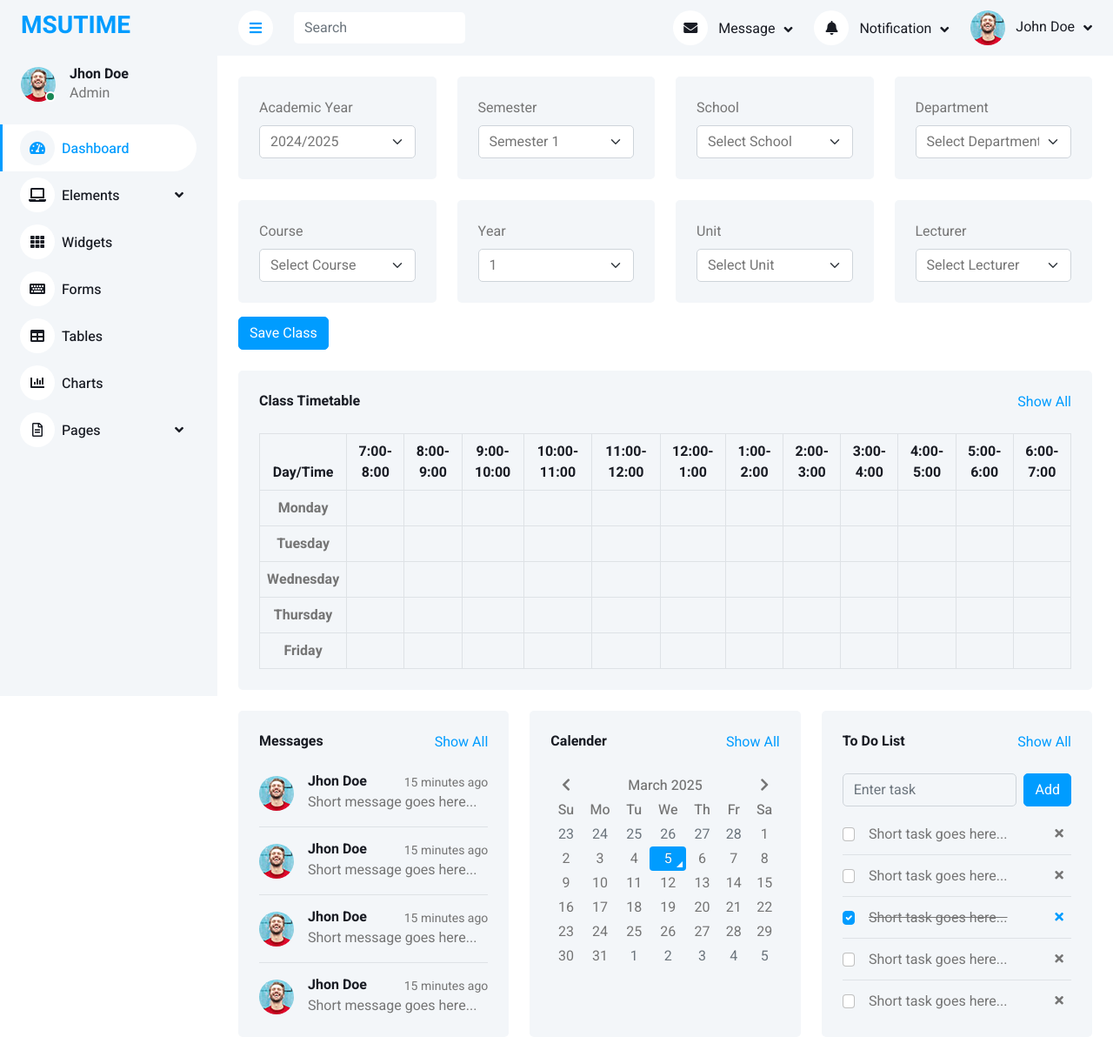
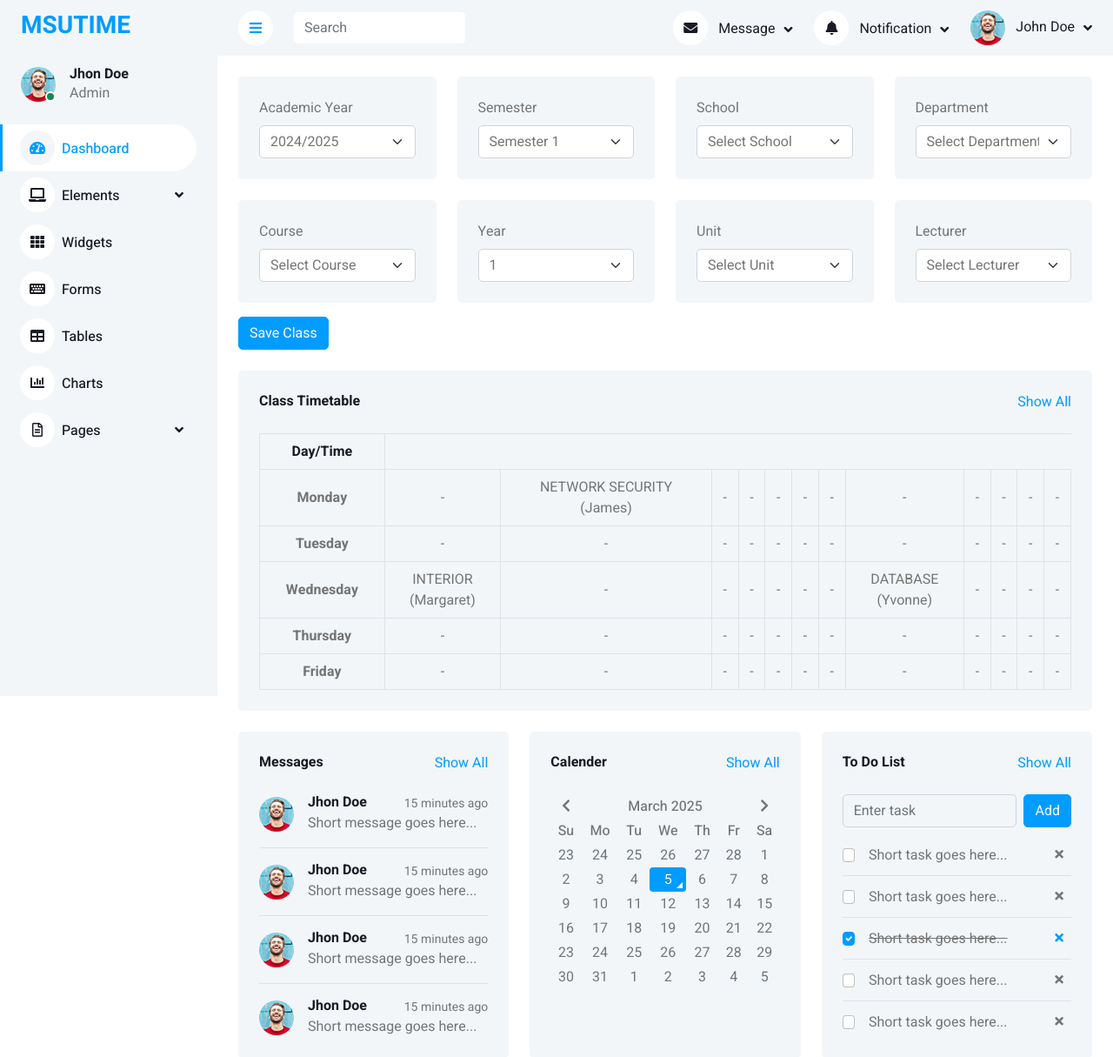
Before and after one commit to brandonladen/Django_University_Timetable, a Django app: page / in a window 1280 px wide. Shown: the top 1215 px of the page at 87% size. Run offline with Django 5.2, Linux system fonts and the light colour scheme; data comes from the database, SQL or seed files in the repository; both versions use the stored data as it was after the commit; lists and menus that the app fills with data are empty; some libraries are stand-ins or nearby versions.

Commit message:
timetable frontend view

```diff
--- a/templates/timetabling/index.html
+++ b/templates/timetabling/index.html
@@ -1,4 +1,6 @@
 {% load static %}
+
+{% load custom_filters %}
 
 <!DOCTYPE html>
 <html lang="en">
@@ -287,6 +289,7 @@
 
 
             <!-- Front end timetable view -->
+
             <div class="container-fluid pt-4 px-4">
                 <div class="bg-light text-center rounded p-4">
                     <div class="d-flex align-items-center justify-content-between mb-4">
@@ -294,100 +297,17 @@
                         <a href="">Show All</a>
                     </div>
                     <div class="table-responsive">
-                        <table class="table text-center align-middle table-bordered table-hover mb-0">
+                        <table id="timetable" class="table text-center align-middle table-bordered table-hover mb-0">
                             <thead>
                                 <tr class="text-dark">
                                     <th scope="col">Day/Time</th>
-                                    <th scope="col">7:00-8:00</th>
-                                    <th scope="col">8:00-9:00</th>
-                                    <th scope="col">9:00-10:00</th>
-                                    <th scope="col">10:00-11:00</th>
-                                    <th scope="col">11:00-12:00</th>
-                                    <th scope="col">12:00-1:00</th>
-                                    <th scope="col">1:00-2:00</th>
-                                    <th scope="col">2:00-3:00</th>
-                                    <th scope="col">3:00-4:00</th>
-                                    <th scope="col">4:00-5:00</th>
-                                    <th scope="col">5:00-6:00</th>
-                                    <th scope="col">6:00-7:00</th>
+                                    {% for hour in hours %}
+                                        <th scope="col">{{ hour }}:00 - {{ hour|add:"1" }}:00</th>
+                                    {% endfor %}
                                 </tr>
                             </thead>
-                            <tbody>
-                                <tr>
-                                    <th scope="row">Monday</th>
-                                    <td id="mon-7"></td>
-                                    <td id="mon-8"></td>
-                                    <td id="mon-9"></td>
-                                    <td id="mon-10"></td>
-                                    <td id="mon-11"></td>
-                                    <td id="mon-12"></td>
-                                    <td id="mon-13"></td>
-                                    <td id="mon-14"></td>
-                                    <td id="mon-15"></td>
-                                    <td id="mon-16"></td>
-                                    <td id="mon-17"></td>
-                                    <td id="mon-18"></td>
-                                </tr>
-                                <tr>
-                                    <th scope="row">Tuesday</th>
-                                    <td id="tue-7"></td>
-                                    <td id="tue-8"></td>
-                                    <td id="tue-9"></td>
-                                    <td id="tue-10"></td>
-                                    <td id="tue-11"></td>
-                                    <td id="tue-12"></td>
-                                    <td id="tue-13"></td>
-                                    <td id="tue-14"></td>
-                                    <td id="tue-15"></td>
-                                    <td id="tue-16"></td>
-                                    <td id="tue-17"></td>
-                                    <td id="tue-18"></td>
-                                </tr>
-                                <tr>
-                                    <th scope="row">Wednesday</th>
-                                    <td id="wed-7"></td>
-                                    <td id="wed-8"></td>
-                                    <td id="wed-9"></td>
-                                    <td id="wed-10"></td>
-                                    <td id="wed-11"></td>
-                                    <td id="wed-12"></td>
-                                    <td id="wed-13"></td>
-                                    <td id="wed-14"></td>
-                                    <td id="wed-15"></td>
-                                    <td id="wed-16"></td>
-                                    <td id="wed-17"></td>
-                                    <td id="wed-18"></td>
-                                </tr>
-                                <tr>
-                                    <th scope="row">Thursday</th>
-                                    <td id="thu-7"></td>
-                                    <td id="thu-8"></td>
-                                    <td id="thu-9"></td>
-                                    <td id="thu-10"></td>
-                                    <td id="thu-11"></td>
-                                    <td id="thu-12"></td>
-                                    <td id="thu-13"></td>
-                                    <td id="thu-14"></td>
-                                    <td id="thu-15"></td>
-                                    <td id="thu-16"></td>
-                                    <td id="thu-17"></td>
-                                    <td id="thu-18"></td>
-                                </tr>
-                                <tr>
-                                    <th scope="row">Friday</th>
-                                    <td id="fri-7"></td>
-                                    <td id="fri-8"></td>
-                                    <td id="fri-9"></td>
-                                    <td id="fri-10"></td>
-                                    <td id="fri-11"></td>
-                                    <td id="fri-12"></td>
-                                    <td id="fri-13"></td>
-                                    <td id="fri-14"></td>
-                                    <td id="fri-15"></td>
-                                    <td id="fri-16"></td>
-                                    <td id="fri-17"></td>
-                                    <td id="fri-18"></td>
-                                </tr>
+                            <tbody id="timetable-body">
+                                <!-- Data will be inserted here dynamically -->
                             </tbody>
                         </table>
                     </div>
@@ -677,6 +597,45 @@ document.addEventListener("DOMContentLoaded", function () {
 
 </script>
 
+<script>
+    $(document).ready(function() {
+        function loadTimetable() {
+            $.ajax({
+                url: "{% url 'class_timetable' %}",  // Make sure this matches the URL pattern
+                type: "GET",
+                dataType: "json",
+                success: function(response) {
+                    let timetableData = response.timetable_data;
+                    let days = ["Monday", "Tuesday", "Wednesday", "Thursday", "Friday"];
+                    let hours = [7, 8, 9, 10, 11, 12, 13, 14, 15, 16, 17, 18];
+
+                    let tableContent = "";
+                    days.forEach(day => {
+                        tableContent += `<tr><th scope="row">${day}</th>`;
+                        hours.forEach(hour => {
+                            if (timetableData[day] && timetableData[day][hour]) {
+                                let classInfo = timetableData[day][hour];
+                                tableContent += `<td>${classInfo.unit} <br> (${classInfo.instructor})</td>`;
+                            } else {
+                                tableContent += `<td>-</td>`;
+                            }
+                        });
+                        tableContent += `</tr>`;
+                    });
+
+                    $("#timetable-body").html(tableContent);
+                },
+                error: function(error) {
+                    console.error("Error fetching timetable data:", error);
+                }
+            });
+        }
+
+        // Load timetable when the page is ready
+        loadTimetable();
+    });
+    </script>
+
 <script src="{% static 'js/main.js' %}"></script>
 
 
--- a/timetabling/urls.py
+++ b/timetabling/urls.py
@@ -13,4 +13,5 @@ urlpatterns = [
     path('create_schedule/', views.create_class_schedule, name='create_schedule'),
     path('get_schedules/', views.get_class_schedules, name='get_schedules'),
     path("save-class/", views.save_class, name="save_class"),
+    path("timetable/", views.class_timetable, name="class_timetable"),
     ]
--- a/timetabling/views.py
+++ b/timetabling/views.py
@@ -153,6 +153,27 @@ def save_class(request):
         )
         class_schedule.save()
 
-        return JsonResponse({"message": "Class schedule saved successfully!"}, status=200)
+        return render(request, "timetabling/index.html")
+    return JsonResponse({"error": "Invalid request"}, status=400)
 
-    return JsonResponse({"error": "Invalid request"}, status=400)
+def class_timetable(request):
+    if request.headers.get('X-Requested-With') == 'XMLHttpRequest':  # Check if request is AJAX
+        time_slots = TimeSlot.objects.all()
+
+        timetable_data = {}
+        for slot in time_slots:
+            day = slot.day
+            hour = slot.start_time.hour  # Extract the hour from start_time
+
+            if day not in timetable_data:
+                timetable_data[day] = {}
+
+            timetable_data[day][hour] = {
+                "unit": slot.unit.name,
+                "instructor": slot.instructor.first_name
+            }
+
+        return JsonResponse({"timetable_data": timetable_data})
+
+    # If not an AJAX request, render the template normally
+    return render(request, "timetabling/index.html")
```
Also changed, not shown: timetabling/templatetags/custom_filters.py (added, +8 -0 lines), db.sqlite3.
